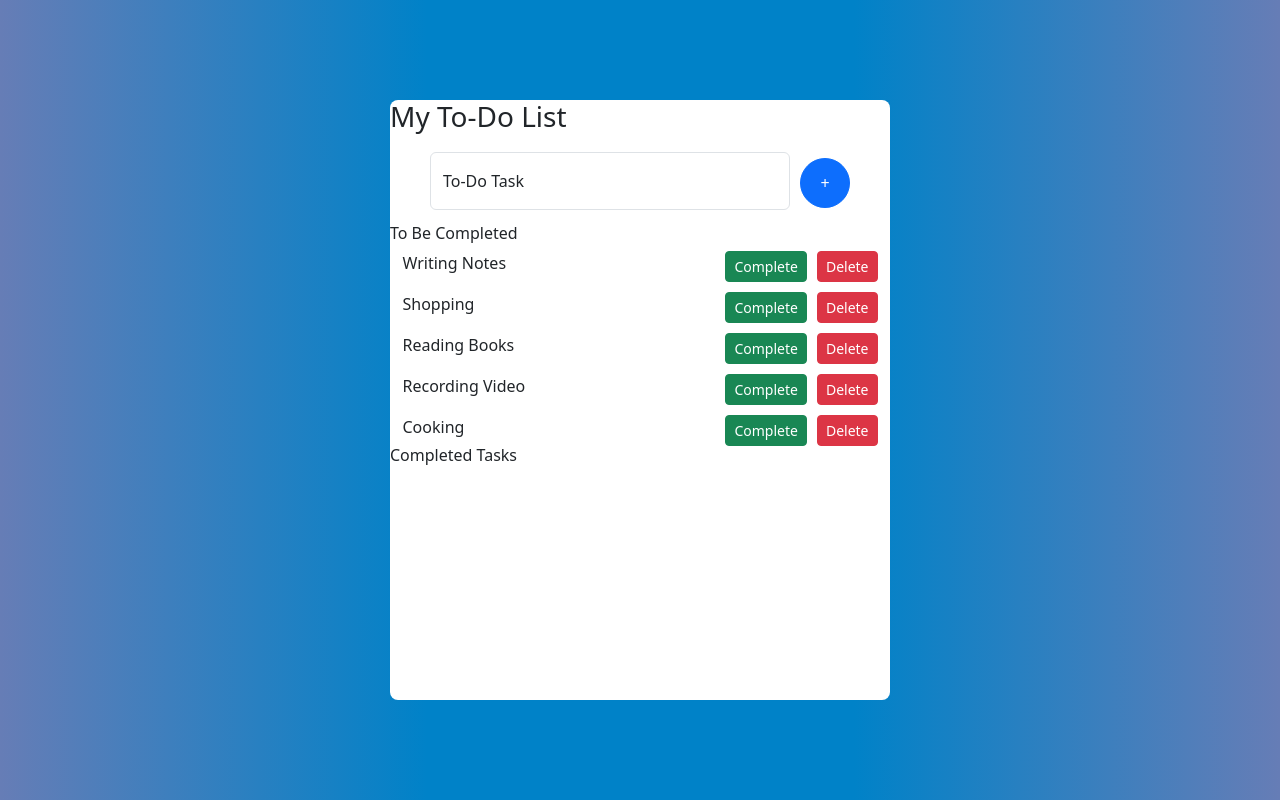
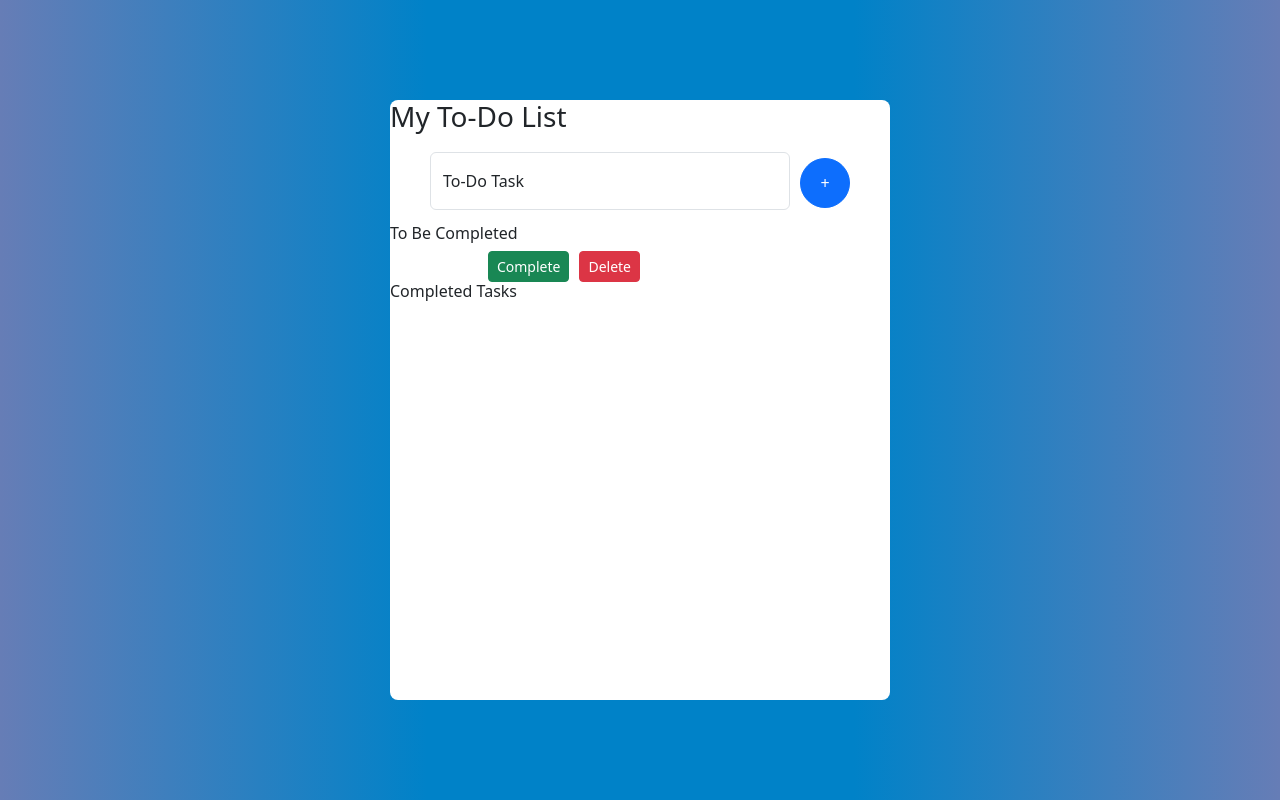
Before and after one commit to Nikhilesh1307/react-todo, a React (Vite) app: page / in a window 1280 px wide. Built offline with nearby package versions, Linux system fonts and the light colour scheme.

Commit message:
Emptied useState variable in App.js

```diff
--- a/src/App.jsx
+++ b/src/App.jsx
@@ -4,7 +4,7 @@ import TaskItem from './components/TaskItem'
 import TaskItem2 from './components/TaskItem2'
 function App() {
   const [newTask,setNewTask]=useState("")
-  const [myTasks,setMyTasks]=useState(["Writing Notes","Shopping","Reading Books","Recording Video","Cooking"])
+  const [myTasks,setMyTasks]=useState([""])
   const [completedTasks,setCompletedTasks] = useState([])
   function handleInput(e){
     setNewTask(e.target.value);
```
